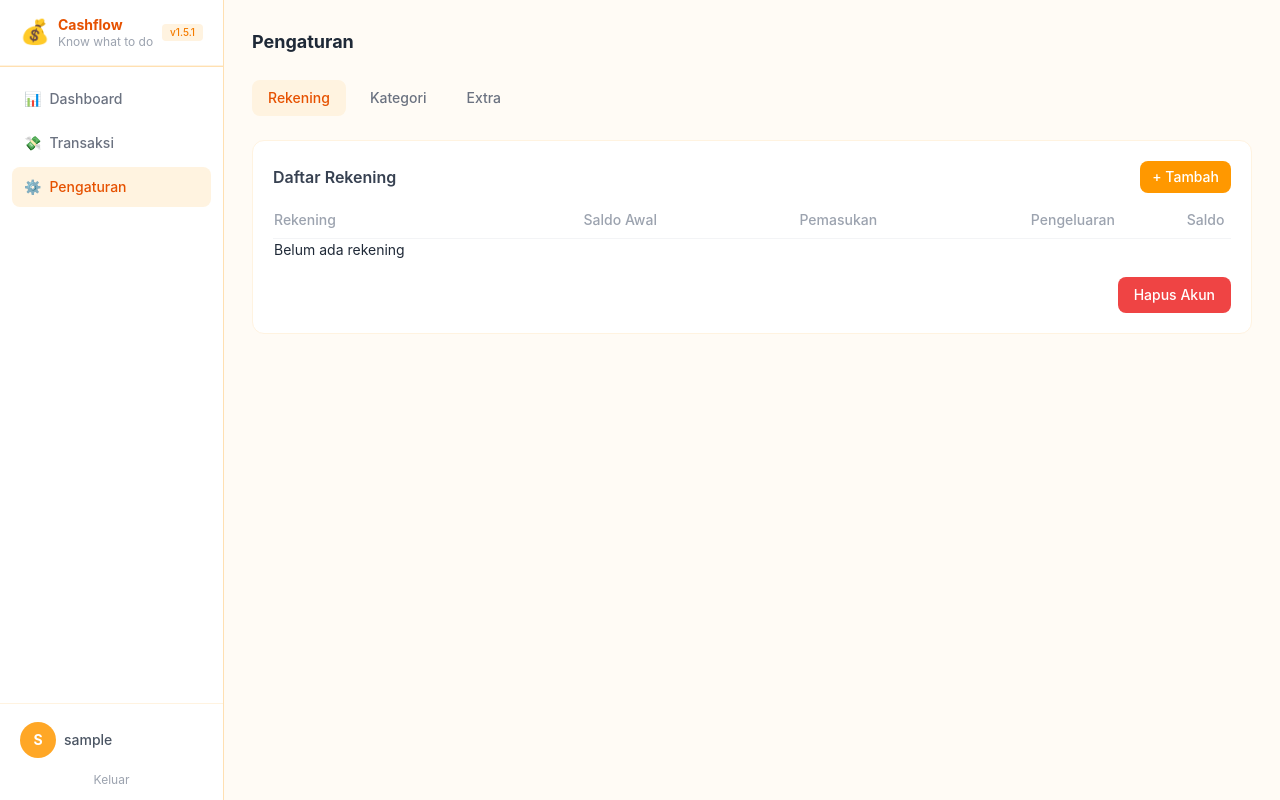
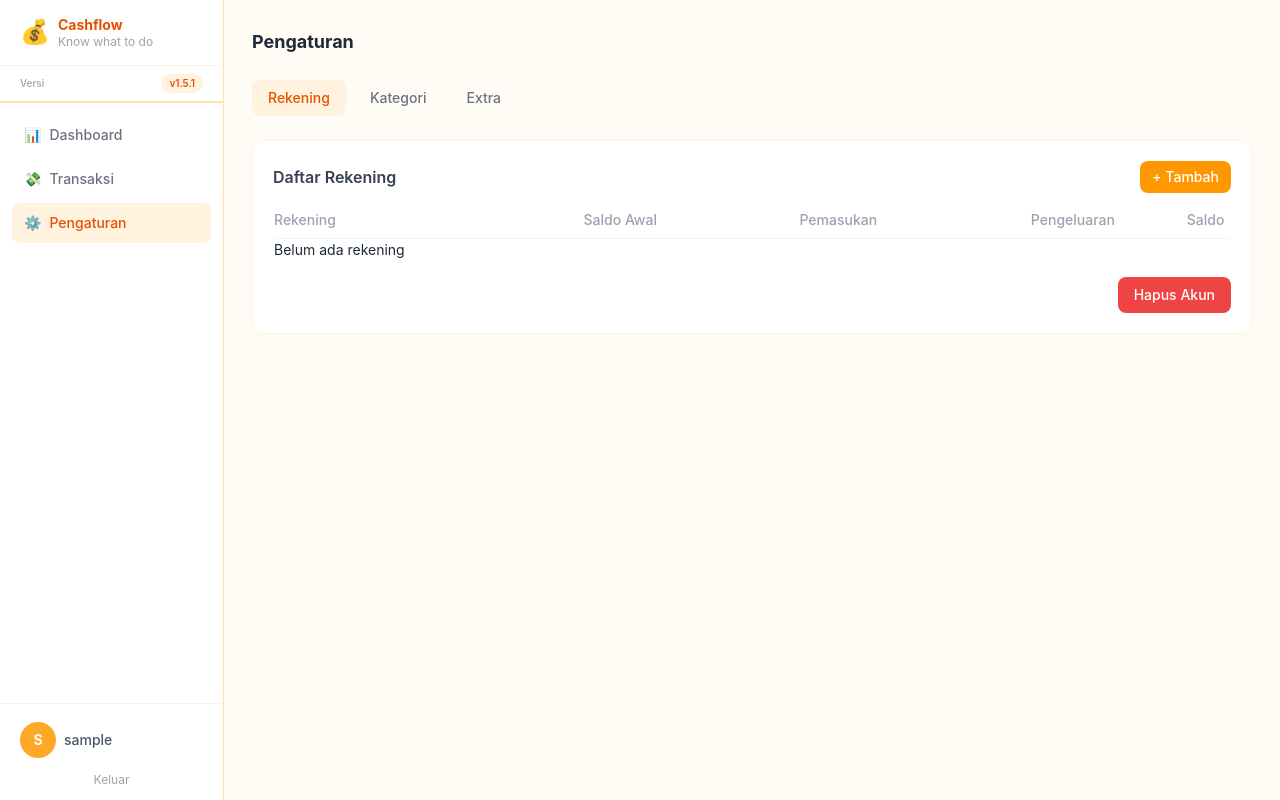
Before and after one commit to panpapan-rahe/cash-flow-journal, a Flask app: page /settings in a window 1280 px wide. Run offline with Flask 3, Linux system fonts and the light colour scheme; the visitor is signed in with stand-in values (Sample User, id 1); data that the repository does not hold is empty; some libraries are stand-ins or nearby versions.

Commit message:
fix: move version badge out of brand, above separator

```diff
--- a/app/templates/_sidebar.html
+++ b/app/templates/_sidebar.html
@@ -8,11 +8,16 @@
                 <h1 class="font-bold text-warm-700 text-sm leading-tight">Cashflow</h1>
                 <p class="text-xs text-gray-400 leading-tight">Know what to do</p>
             </div>
-            <span class="ml-auto inline-flex items-center px-2 py-0.5 rounded text-[10px] font-medium bg-warm-100 text-warm-600 leading-tight">v1.5.1</span>
         </div>
     </div>
 
-    <!-- Spacer separator -->
+    <!-- Version Badge -->
+    <div class="px-5 py-2 border-b border-warm-200 flex items-center justify-between">
+        <span class="text-[10px] text-gray-400 font-medium">Versi</span>
+        <span class="inline-flex items-center px-2 py-0.5 rounded-full text-[10px] font-semibold bg-warm-100 text-warm-700">v1.5.1</span>
+    </div>
+
+    <!-- Separator -->
     <div class="border-t border-warm-200"></div>
     <nav class="flex-1 px-3 py-3 space-y-1 overflow-y-auto scroll-thin">
         <!-- Dashboard -->
```
